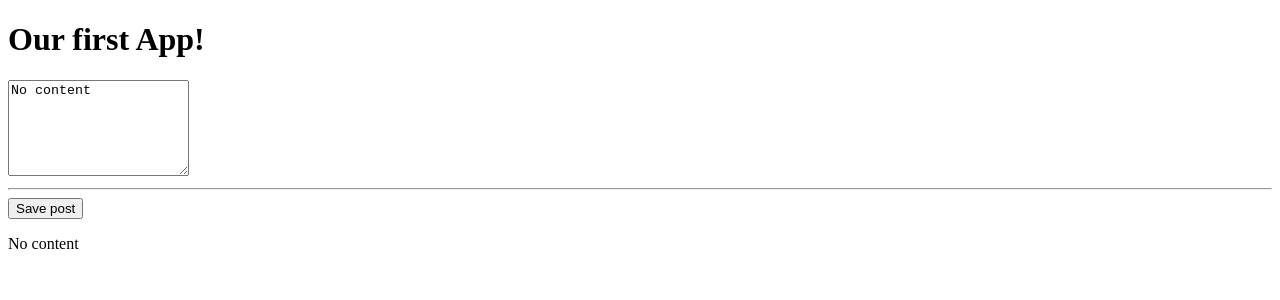
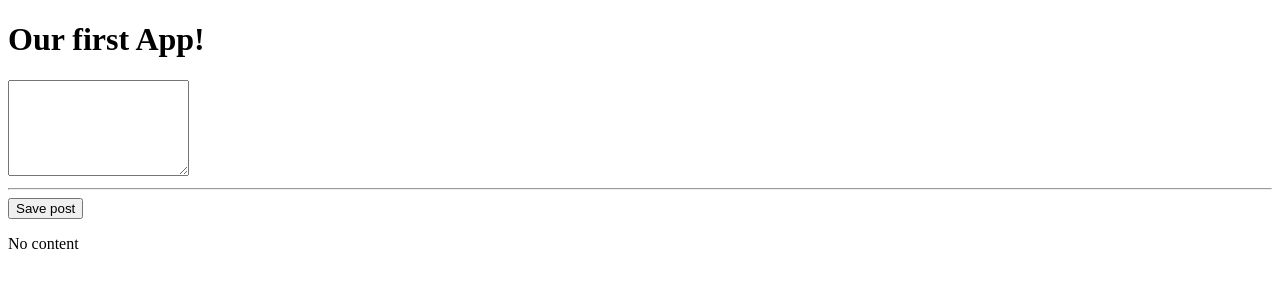
Before and after one commit to david016/udemy-angular-course, an Angular app: page / in a window 1280 px wide. Shown: the top 300 px of the page. Built offline with nearby package versions, Linux system fonts and the light colour scheme.

Commit message:
use ngMode

```diff
--- a/src/app/app.module.ts
+++ b/src/app/app.module.ts
@@ -1,12 +1,13 @@
 import { BrowserModule } from '@angular/platform-browser';
 import { NgModule } from '@angular/core';
+import { FormsModule } from '@angular/forms';
 
 import { AppComponent } from './app.component';
 import { PostCreateComponent } from './posts/post-create/post-create.component';
 
 @NgModule({
   declarations: [AppComponent, PostCreateComponent],
-  imports: [BrowserModule],
+  imports: [BrowserModule, FormsModule],
   providers: [],
   bootstrap: [AppComponent],
 })
--- a/src/app/posts/post-create/post-create.component.html
+++ b/src/app/posts/post-create/post-create.component.html
@@ -1,4 +1,4 @@
-<textarea rows="6" [value]="newPost" #postInput></textarea>
+<textarea rows="6" [(ngModel)]="enteredValue"></textarea>
 <hr>
-<button (click)="onAddPost(postInput)">Save post</button>
+<button (click)="onAddPost()">Save post</button>
 <p>{{newPost}}</p>
--- a/src/app/posts/post-create/post-create.component.ts
+++ b/src/app/posts/post-create/post-create.component.ts
@@ -6,8 +6,9 @@
 })
 export class PostCreateComponent {
   newPost: string = 'No content';
+  enteredValue: string = '';
 
-  onAddPost(postInput: HTMLTextAreaElement) {
-    this.newPost = postInput.value;
+  onAddPost() {
+    this.newPost = this.enteredValue;
   }
 }
```
